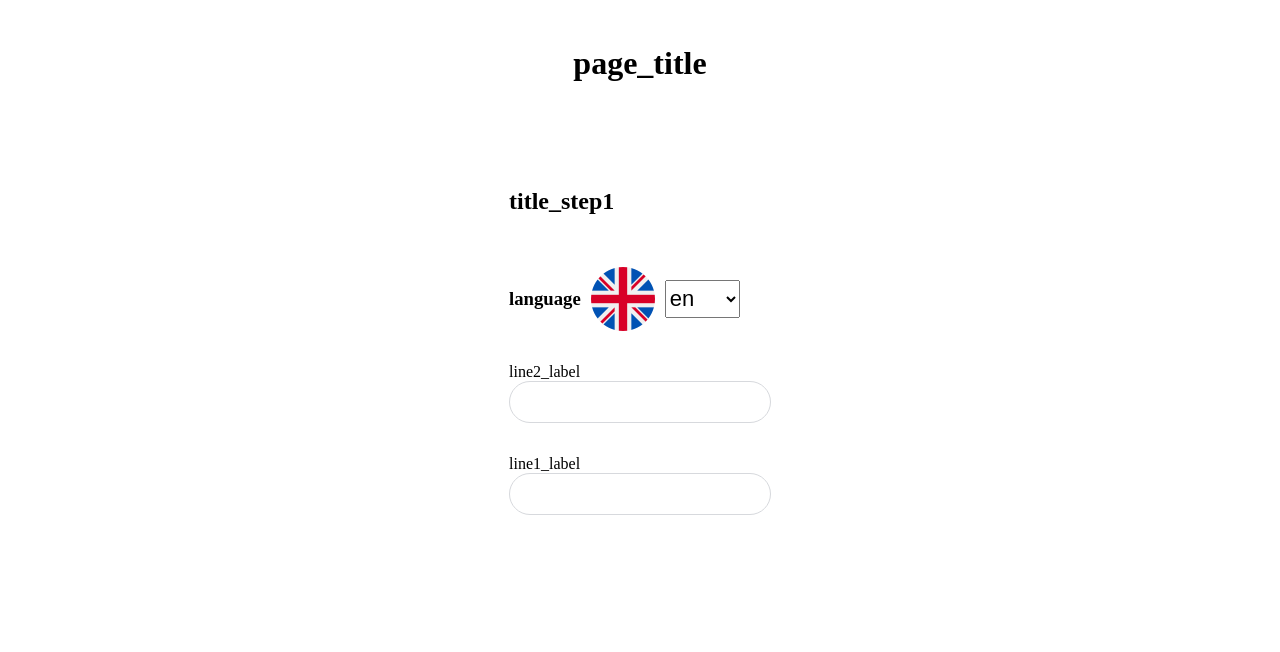
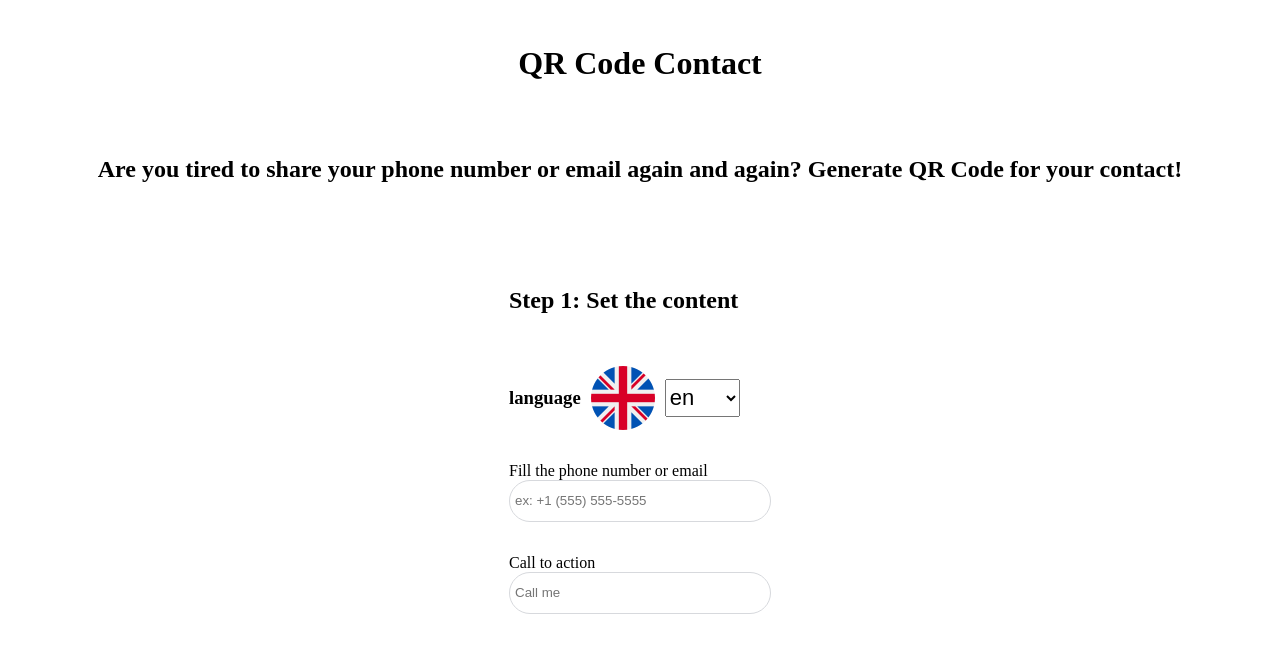
Before and after one commit to boobo94/qrcodecontact, a Vue app: page / in a window 1280 px wide. Shown: the top 652 px of the page. Built offline with nearby package versions, Linux system fonts and the light colour scheme.

Commit message:
Add suntitle

```diff
--- a/src/components/QrGenerator.vue
+++ b/src/components/QrGenerator.vue
@@ -2,6 +2,10 @@
   <div>
     <div class="row justify-content-center">
       <h1>{{ t("page_title") }}</h1>
+    </div>
+
+     <div class="row justify-content-center">
+      <h2>{{t("page_subtitle")}}</h2>
     </div>
 
     <div class="container">
@@ -20,6 +24,7 @@
               <input
                 type="text"
                 name="line2"
+                placeholder="ex: +1 (555) 555-5555"
                 v-model="scope.line2"
                 @input="addQrCodeToCanvas"
               />
@@ -32,6 +37,7 @@
               <input
                 type="text"
                 name="line1"
+                :placeholder="t('line1_placeholder')"
                 v-model="scope.line1"
                 @input="addQrCodeToCanvas"
               />
@@ -77,7 +83,30 @@ const scope = reactive({
   line2: '',
   hasCanvas: false,
 });
-const { t } = useI18n();
+const { t } = useI18n({
+  messages: {
+    en: {
+      page_title: 'QR Code Contact',
+      page_subtitle: 'Are you tired to share your phone number or email again and again? Generate QR Code for your contact!',
+      download: 'Download',
+      line1_label: 'Call to action',
+      line1_placeholder: 'Call me',
+      line2_label: 'Fill the phone number or email',
+      title_step1: 'Step 1: Set the content',
+      title_step2: 'Step 2: Preview',
+    },
+    ro: {
+      page_title: 'QR Code Contact',
+      page_subtitle: 'Te-ai săturat să distribui numărul de telefon sau adresa de email? Generează codul QR pentru a fi contactat!',
+      download: 'Descarcă',
+      line1_label: 'Call to action',
+      line1_placeholder: 'Sună-mă',
+      line2_label: 'Introdu numărul de telefon sau adresa de email',
+      title_step1: 'Pasul 1: Alege conținutul',
+      title_step2: 'Pasul 2: Previzualizare',
+    },
+  },
+});
 const canvasResult = ref(null);
 
 async function addQrCodeToCanvas() {
@@ -227,24 +256,3 @@ function download() {
 
 }
 </style>
-
-<i18n>
-{
-  "en": {
-    "page_title": "QR Code Contact",
-    "download": "Download",
-    "line1_label": "Call to action",
-    "line2_label": "Choose the QR Code content",
-    "title_step1": "Step 1: Set the content",
-    "title_step2": "Step 2: Preview"
-  },
-  "ro": {
-    "page_title": "QR Code Contact",
-    "download": "Descarcă",
-    "line1_label": "Call to action",
-    "line2_label": "Alege conținutul QR Code",
-    "title_step1": "Pasul 1: Alege conținutul",
-    "title_step2": "Pasul 2: Previzualizare"
-  },
-}
-</i18n>
```
